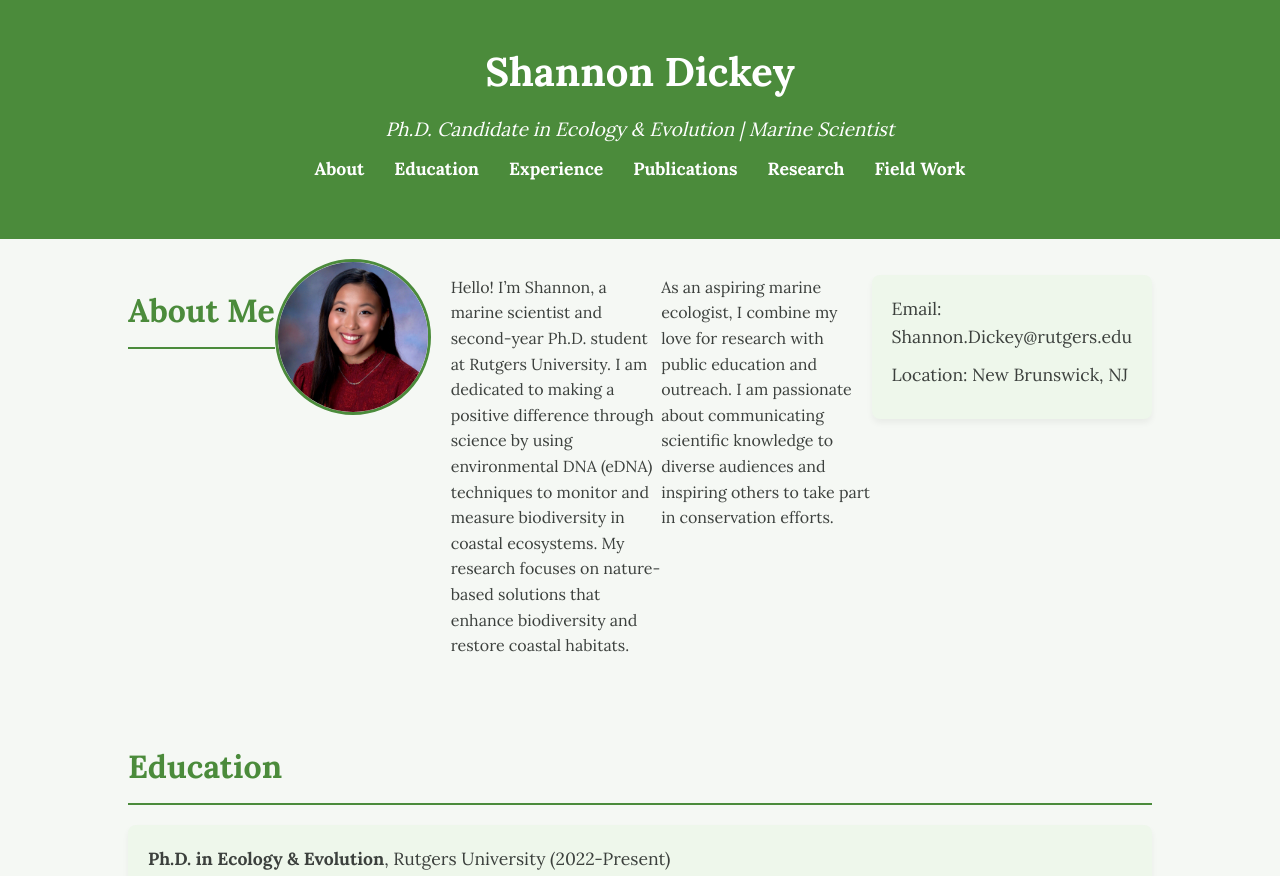
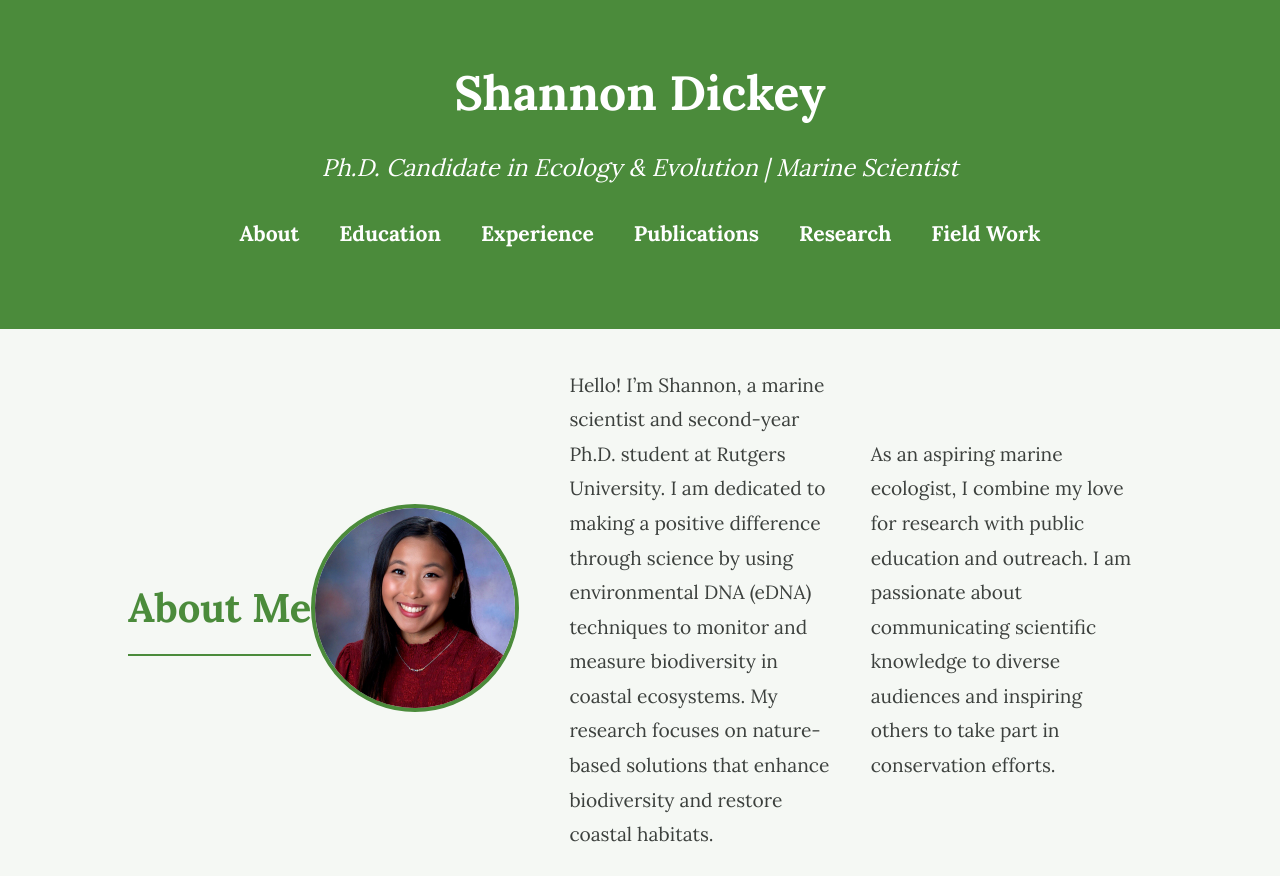
Before and after one commit to cne27/ShannonPersonal, a plain HTML site: page index.html in a window 1280 px wide. Shown: the top 876 px of the page. Drawn offline with Linux system fonts and the light colour scheme.

Commit message:
Changing CSS around

```diff
--- a/css/styles.css
+++ b/css/styles.css
@@ -9,7 +9,7 @@
 body {
     font-family: var(--font-family);
     color: var(--text-color);
-    line-height: 1.6;
+    line-height: 1.8;
     margin: 0;
     padding: 0;
     background: var(--background-color);
@@ -19,38 +19,48 @@ body {
 header {
     background: var(--primary-color);
     color: #fff;
-    padding: 20px 0;
+    padding: 30px 0;
     text-align: center;
+    position: relative;
 }
 
 header h1 {
-    font-size: 2.5em;
+    font-size: 3em;
     margin: 0;
 }
 
 header p {
-    font-size: 1.2em;
+    font-size: 1.5em;
     margin: 10px 0 0;
     font-style: italic;
 }
 
-/* Navigation Styles */
+/* Sticky Navigation */
+nav {
+    position: sticky;
+    top: 0;
+    background: var(--primary-color);
+    padding: 10px 0;
+    z-index: 100;
+}
+
 nav ul {
     list-style: none;
     padding: 0;
     display: flex;
     justify-content: center;
-    margin-top: 10px;
+    margin-top: 15px;
 }
 
 nav ul li {
-    margin: 0 15px;
+    margin: 0 20px;
 }
 
 nav ul li a {
     color: #fff;
     text-decoration: none;
     font-weight: bold;
+    font-size: 1.2em;
 }
 
 nav ul li a:hover {
@@ -68,7 +78,7 @@ nav ul li a:hover {
 section h2 {
     font-family: var(--font-family);
     color: var(--primary-color);
-    font-size: 2em;
+    font-size: 2.5em;
     border-bottom: 2px solid var(--primary-color);
     padding-bottom: 10px;
     margin-bottom: 20px;
@@ -78,26 +88,29 @@ section h2 {
 #about .container {
     display: flex;
     flex-wrap: wrap;
-    align-items: flex-start;
+    justify-content: center;
+    align-items: center;
 }
 
 .profile-img {
-    margin-right: 20px;
+    margin-right: 30px;
     border-radius: 50%;
-    border: 3px solid var(--primary-color);
-    width: 150px;
-    height: 150px;
-    flex: 0 0 150px;
+    border: 4px solid var(--primary-color);
+    width: 200px;
+    height: 200px;
+    object-fit: cover;
 }
 
 #about p,
 #about ul {
     flex: 1;
+    max-width: 600px;
+    padding: 0 20px;
 }
 
-ul {
-    list-style: none;
-    padding: 0;
+#about p {
+    font-size: 1.2em;
+    margin-bottom: 15px;
 }
 
 ul li {
@@ -121,22 +134,18 @@ section ul,
     background: #eef7eb;
     padding: 20px;
     border-radius: 8px;
-    margin-bottom: 20px;
-    box-shadow: 0 4px 6px rgba(0, 0, 0, 0.05);
+    margin-bottom: 30px;
+    box-shadow: 0 4px 8px rgba(0, 0, 0, 0.1);
 }
 
-/* Research Item */
 .research-item h3 {
     color: var(--primary-color);
-}
-
-.research-item ul {
-    list-style: none;
-    padding-left: 0;
+    font-size: 1.6em;
+    margin-bottom: 15px;
 }
 
 .research-item ul li {
-    margin-bottom: 10px;
+    margin-bottom: 15px;
     padding-left: 20px;
     position: relative;
 }
@@ -153,12 +162,12 @@ footer {
     background: var(--primary-color);
     color: #fff;
     text-align: center;
-    padding: 10px 0;
+    padding: 15px 0;
 }
 
 footer p {
     margin: 0;
-    font-size: 0.9em;
+    font-size: 1em;
 }
 
 /* Responsive Design */
@@ -181,16 +190,16 @@ footer p {
     }
 
     header h1 {
-        font-size: 2em;
+        font-size: 2.5em;
     }
 
     section h2 {
-        font-size: 1.8em;
+        font-size: 2em;
     }
 
     #about .container {
         flex-direction: column;
-        align-items: center;
+        text-align: center;
     }
 
     #about p,
```
